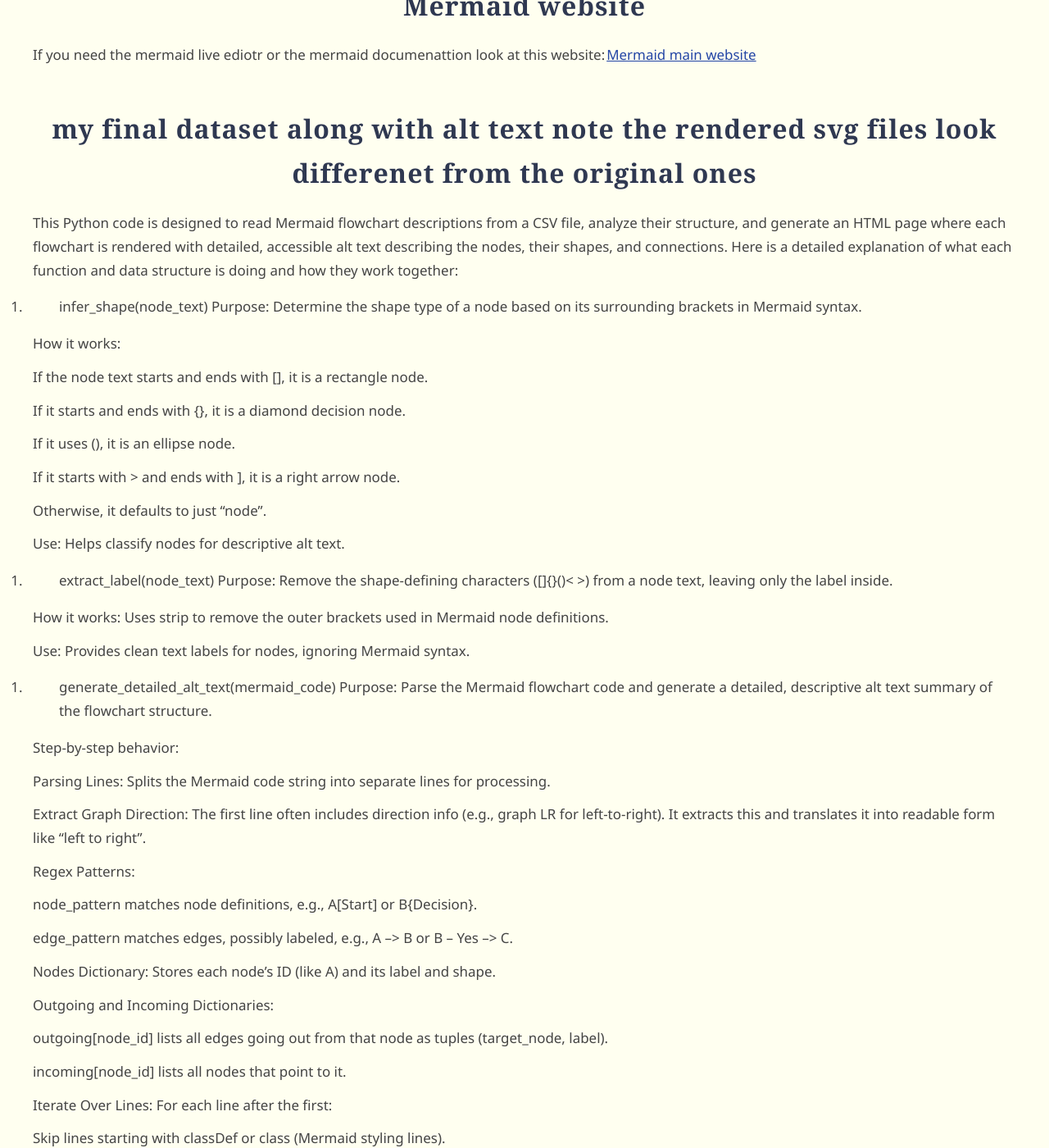
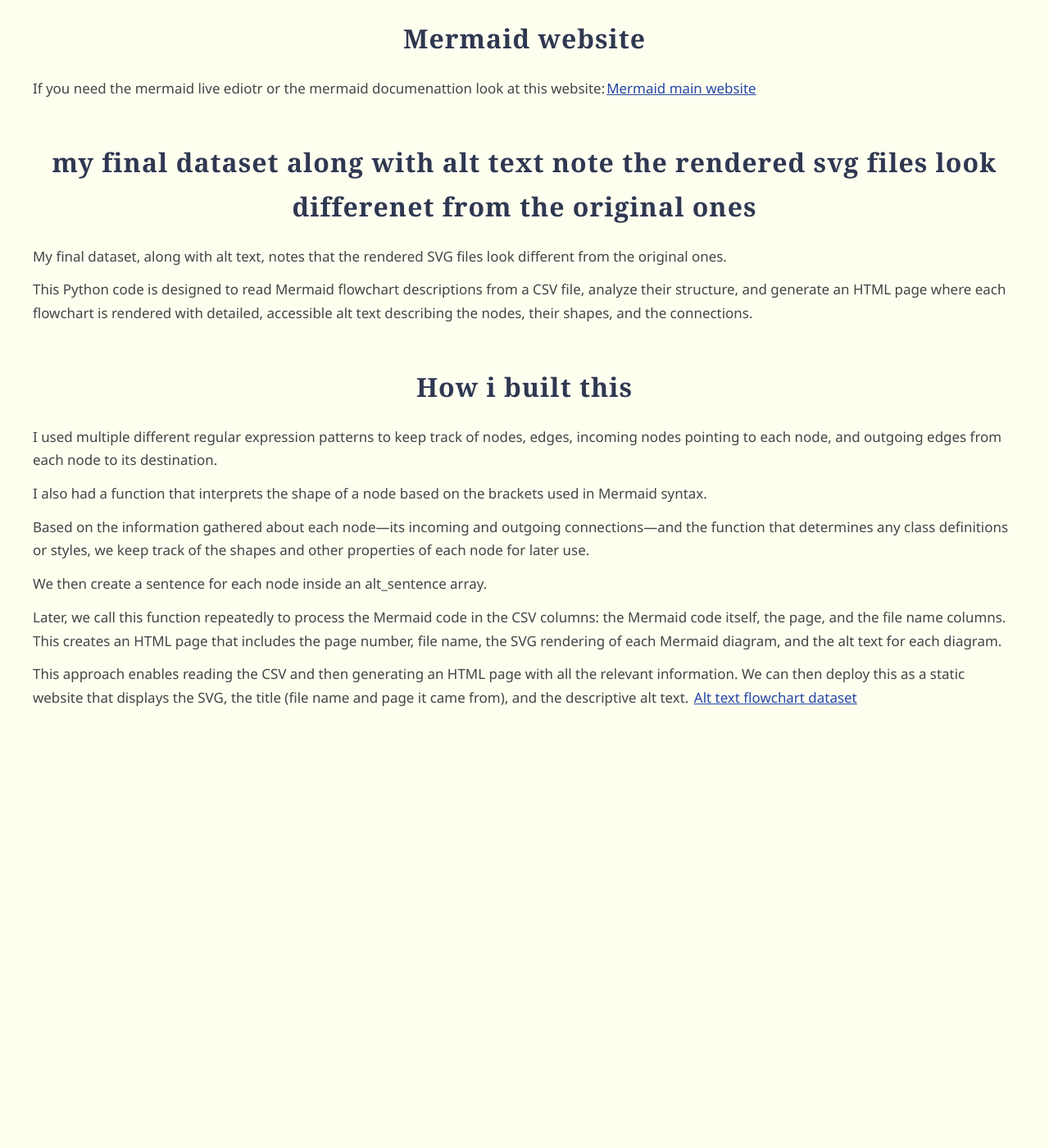
Before and after one commit to haleysus018/Susanna-Haley-CREATE-internship-blog, a Jekyll site: the page built from index.md, in a window 1280 px wide and 1400 px high, scrolled down 8087 px. Shown: the whole window at 82% size. Built offline with Jekyll 4.4.1, drawn with Linux system fonts in a browser that asks for light colours; after the commit the page ends 8992 px from its top, so only the background shows below that; some of the changed text lies outside the part shown.

Commit message:
Update index.md

```diff
--- a/index.md
+++ b/index.md
@@ -88,134 +88,20 @@ I had an app.py,index.html and style.css files. I had a textarea where the user
 If you need the mermaid live ediotr or the mermaid documenattion look at this website:[Mermaid main website](https://mermaid.js.org/)
 
 ## my final dataset along with alt text note the rendered svg files look differenet from the original ones
-This Python code is designed to read Mermaid flowchart descriptions from a CSV file, analyze their structure, and generate an HTML page where each flowchart is rendered with detailed, accessible alt text describing the nodes, their shapes, and connections. Here is a detailed explanation of what each function and data structure is doing and how they work together:
+My final dataset, along with alt text, notes that the rendered SVG files look different from the original ones.
 
-1. infer_shape(node_text)
-Purpose: Determine the shape type of a node based on its surrounding brackets in Mermaid syntax.
+This Python code is designed to read Mermaid flowchart descriptions from a CSV file, analyze their structure, and generate an HTML page where each flowchart is rendered with detailed, accessible alt text describing the nodes, their shapes, and the connections.
 
-How it works:
+## How i built this
+I used multiple different regular expression patterns to keep track of nodes, edges, incoming nodes pointing to each node, and outgoing edges from each node to its destination.
 
-If the node text starts and ends with [], it is a rectangle node.
+I also had a function that interprets the shape of a node based on the brackets used in Mermaid syntax.
 
-If it starts and ends with {}, it is a diamond decision node.
+Based on the information gathered about each node—its incoming and outgoing connections—and the function that determines any class definitions or styles, we keep track of the shapes and other properties of each node for later use.
 
-If it uses (), it is an ellipse node.
+We then create a sentence for each node inside an alt_sentence array.
 
-If it starts with > and ends with ], it is a right arrow node.
+Later, we call this function repeatedly to process the Mermaid code in the CSV columns: the Mermaid code itself, the page, and the file name columns. This creates an HTML page that includes the page number, file name, the SVG rendering of each Mermaid diagram, and the alt text for each diagram.
 
-Otherwise, it defaults to just "node".
-
-Use: Helps classify nodes for descriptive alt text.
-
-2. extract_label(node_text)
-Purpose: Remove the shape-defining characters ([]{}()< >) from a node text, leaving only the label inside.
-
-How it works: Uses strip to remove the outer brackets used in Mermaid node definitions.
-
-Use: Provides clean text labels for nodes, ignoring Mermaid syntax.
-
-3. generate_detailed_alt_text(mermaid_code)
-Purpose: Parse the Mermaid flowchart code and generate a detailed, descriptive alt text summary of the flowchart structure.
-
-Step-by-step behavior:
-
-Parsing Lines: Splits the Mermaid code string into separate lines for processing.
-
-Extract Graph Direction: The first line often includes direction info (e.g., graph LR for left-to-right). It extracts this and translates it into readable form like "left to right".
-
-Regex Patterns:
-
-node_pattern matches node definitions, e.g., A[Start] or B{Decision}.
-
-edge_pattern matches edges, possibly labeled, e.g., A --> B or B -- Yes --> C.
-
-Nodes Dictionary: Stores each node's ID (like A) and its label and shape.
-
-Outgoing and Incoming Dictionaries:
-
-outgoing[node_id] lists all edges going out from that node as tuples (target_node, label).
-
-incoming[node_id] lists all nodes that point to it.
-
-Iterate Over Lines: For each line after the first:
-
-Skip lines starting with classDef or class (Mermaid styling lines).
-
-Extract nodes and store them in nodes.
-
-Extract edges and track them in outgoing and incoming.
-
-Alt Text Generation:
-
-States the flowchart orientation.
-
-For each node (sorted by their IDs):
-
-States the node ID, shape, and label.
-
-Lists where it points to (with edge labels if present).
-
-Lists nodes that point to it (incoming).
-
-Returns: A fully concatenated descriptive string summarizing the flowchart for screen readers or other accessible technologies.
-
-Use: Creates accessible descriptions of flowcharts to improve inclusivity.
-
-4. main()
-Purpose: Orchestrates reading Mermaid flowcharts from a CSV file, generating alt text, and producing an HTML file embedding flowcharts with accessible descriptions.
-
-Workflow:
-
-Reads flowcharts.csv expecting columns like mermaid_code, file name, and page.
-
-Prepares a basic HTML template with Mermaid.js included as a script to render the diagrams.
-
-For each CSV row which contains Mermaid code:
-
-Calls generate_detailed_alt_text() to get an alt text description.
-
-Escapes the alt text for safe HTML usage.
-
-Builds an HTML block with:
-
-A title showing file name and page.
-
-A <div> containing the Mermaid diagram with the alt text added as an aria-label for accessibility.
-
-Writes the full HTML file combining all flowcharts from the CSV with descriptions.
-
-Prints a success message.
-
-Explanation of Key Data Structures
-nodes (dict):
-Holds details about each node found in the Mermaid code: key is node ID (e.g., "A"), value is a dictionary with:
-
-"label" - the clean label text extracted from the node,
-
-"shape" - shape type inferred from bracket style.
-
-outgoing (defaultdict(list)):
-Maps each source node ID to a list of tuples (destination_node_id, label) representing the edges going out of that node.
-
-incoming (defaultdict(list)):
-Maps each destination node ID to a list of source node IDs representing edges coming into that node.
-
-alt_sentences (list):
-Temporary array accumulating sentences that describe each part of the flowchart, later joined into a single alt text string.
-
-How They Work Together
-Parsing:
-The generate_detailed_alt_text function processes the raw Mermaid code, breaking it down into nodes and edges and categorizing them.
-
-Mapping Relationships:
-Using outgoing and incoming, it understands graph connectivity from both directions—where nodes lead and where they come from.
-
-Accessibility Text:
-It then constructs human-readable descriptive sentences for each node’s identity and relationships, producing comprehensive alt text.
-
-HTML Generation:
-The main function reads Mermaid codes from CSV, generates alt text per chart, and creates an HTML page that embeds the flowcharts with appropriate aria-labels for screen readers.
-
-Node Shape Inference:
-The helper functions infer_shape and extract_label enable interpreting Mermaid-specific syntax into descriptive language
+This approach enables reading the CSV and then generating an HTML page with all the relevant information. We can then deploy this as a static website that displays the SVG, the title (file name and page it came from), and the descriptive alt text.
 <a href="alt_text_dataset.html">Alt text flowchart dataset</a>
```
